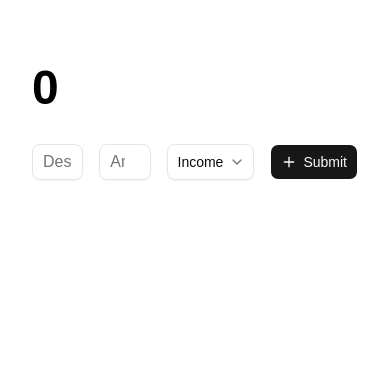
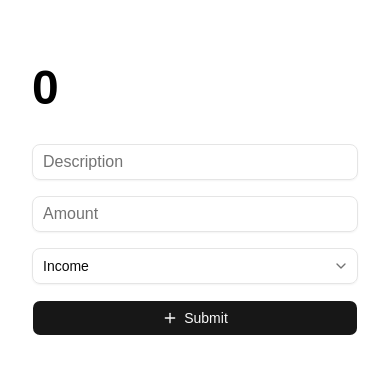
Before and after one commit to mfgcorpusjr/finance-tracker, a React (Vite) app: page / in a window 390 px wide. Shown: the top 374 px of the page. Built offline with nearby package versions, Linux system fonts and the light colour scheme.

Commit message:
Responsive form

```diff
--- a/src/components/forms/FormInput.tsx
+++ b/src/components/forms/FormInput.tsx
@@ -39,7 +39,7 @@ export default function FormInput<T extends FieldValues>({
           />
 
           {fieldState.invalid && (
-            <FieldError errors={[fieldState.error]} className="-mt-1" />
+            <FieldError errors={[fieldState.error]} className="-mt-1 text-xs" />
           )}
         </Field>
       )}
--- a/src/components/forms/FormSelect.tsx
+++ b/src/components/forms/FormSelect.tsx
@@ -59,7 +59,7 @@ export default function FormSelect<T extends FieldValues>({
           </Select>
 
           {fieldState.invalid && (
-            <FieldError errors={[fieldState.error]} className="-mt-1" />
+            <FieldError errors={[fieldState.error]} className="-mt-1 text-xs" />
           )}
         </Field>
       )}
--- a/src/features/finance/components/FinanceForm.tsx
+++ b/src/features/finance/components/FinanceForm.tsx
@@ -35,7 +35,7 @@ export default function FinanceForm() {
 
   return (
     <form
-      className="flex items-start gap-4"
+      className="grid grid-cols-1 sm:grid-cols-2 md:grid-cols-4 gap-4"
       onSubmit={form.handleSubmit(handleAddFinance)}
     >
       <FormInput
```
